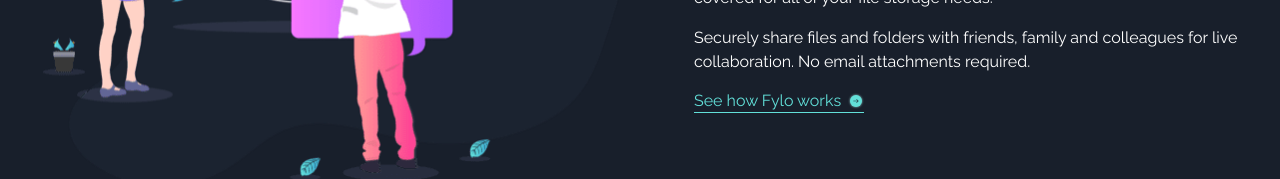
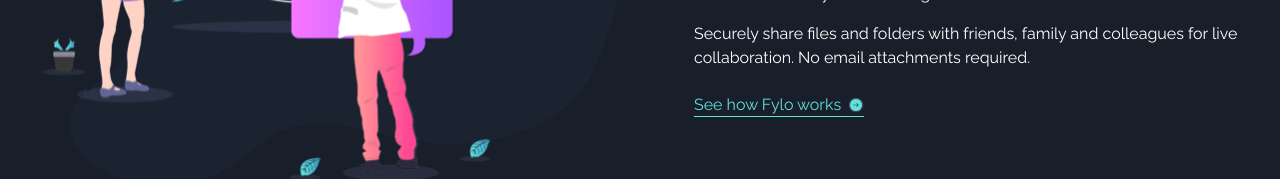
Before and after one commit to mdashfaque-mamdu-au17/flyo-dark-theme-landing-page, a React (Vite) app: page / in a window 1280 px wide. Shown: the part 2163-2342 px from the top of the page. Built offline with nearby package versions, Linux system fonts and the light colour scheme.

Commit message:
padding change for large screen

```diff
--- a/src/components/Sections/HowItWorks.jsx
+++ b/src/components/Sections/HowItWorks.jsx
@@ -34,7 +34,7 @@ const HowItWorks = () => {
               colleagues for live collaboration. No email attachments required.
             </Paragraph>
           </div>
-          <div className="pt-4">
+          <div className="pt-4 xl:pt-6">
             <button className="group flex gap-[7px] items-center text-xs leading-4 text-[#62E0D9] border-b-[1px] border-b-[#62E0D9] hover:text-white hover:border-b-white md:text-base md:leading-[22px]">
               <span>See how Fylo works</span>
               <span className="">
```
